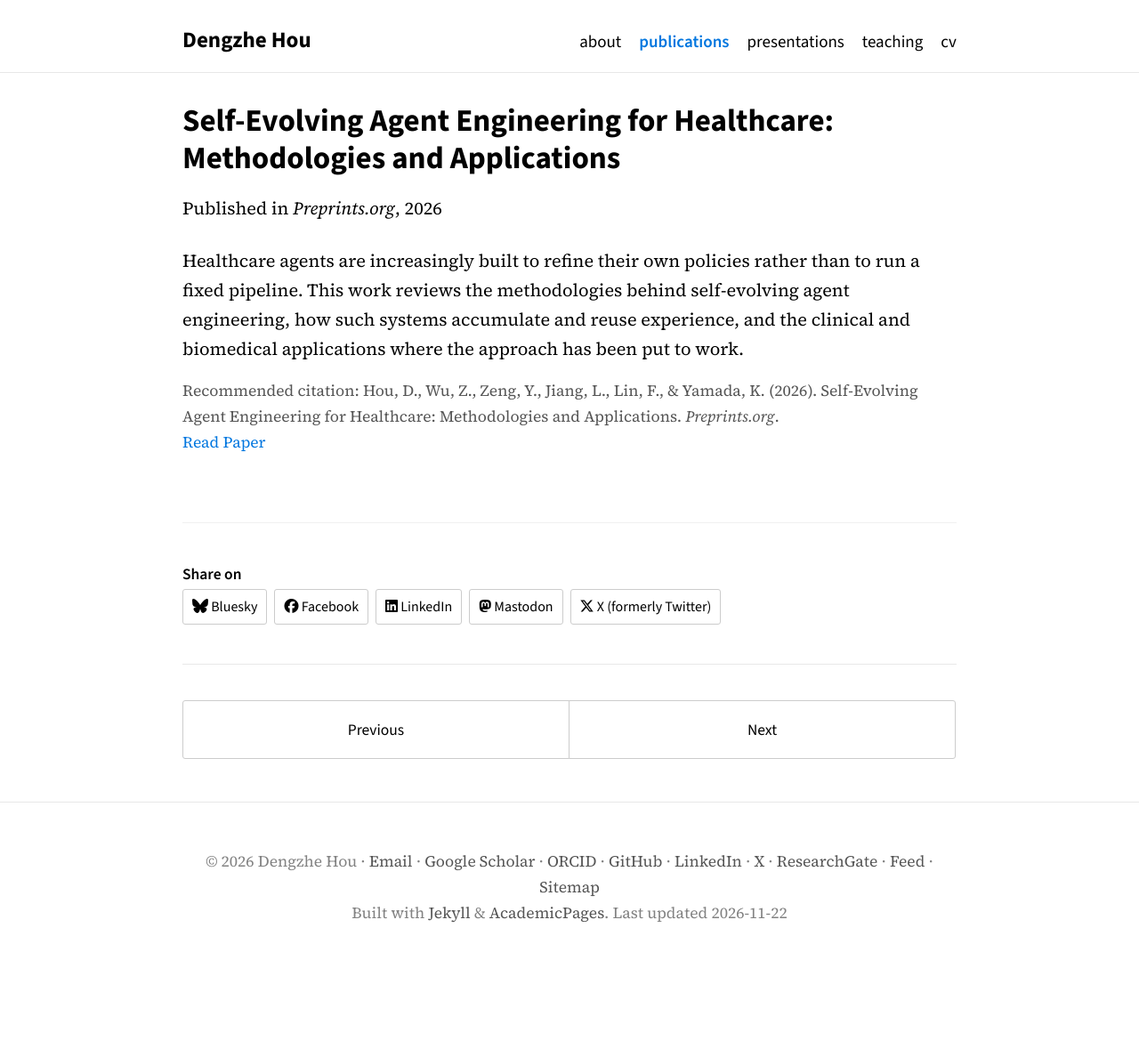
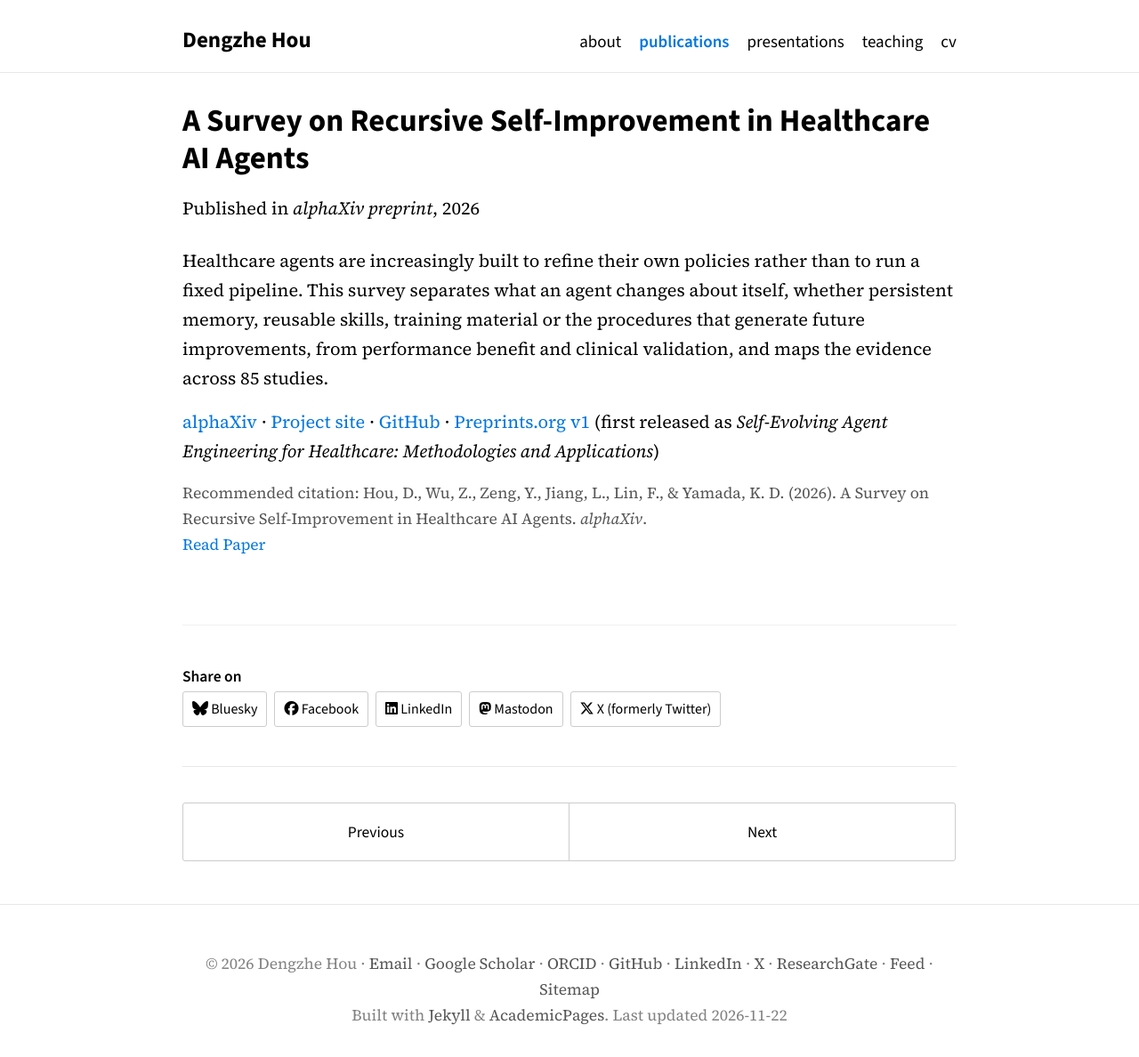
Before and after one commit to dengzhe-hou/dengzhe-hou.github.io, a Jekyll site: the page built from _publications/2026-05-22-preprints-self-evolving.md, in a window 1280 px wide. Shown: the whole page at 89% size. Built offline with Jekyll 4.4.1, drawn with Linux system fonts in a browser that asks for light colours; before the commit the page ends 1073 px from its top, so only the background shows below that.

Commit message:
Update RSI healthcare survey: new title, alphaXiv link, news item

```diff
--- a/_publications/2026-05-22-preprints-self-evolving.md
+++ b/_publications/2026-05-22-preprints-self-evolving.md
@@ -1,13 +1,15 @@
 ---
-title: "Self-Evolving Agent Engineering for Healthcare: Methodologies and Applications"
+title: "A Survey on Recursive Self-Improvement in Healthcare AI Agents"
 collection: publications
 category: preprints
 permalink: /publication/2026-preprints-self-evolving
-excerpt: 'A survey of how healthcare AI agents are built to improve themselves, covering the methodologies behind self-evolving agent engineering and where they are actually deployed in clinical and biomedical settings.'
+excerpt: 'A survey of recursive self-improvement in healthcare AI agents, separating what an agent changes about itself (memory, skills, training material, or the procedures that produce future improvements) from performance gains and clinical validation, with an evidence map of 85 studies.'
 date: 2026-05-22
-venue: 'Preprints.org'
-paperurl: 'https://www.preprints.org/manuscript/202605.1547'
-citation: 'Hou, D., Wu, Z., Zeng, Y., Jiang, L., Lin, F., &amp; Yamada, K. (2026). Self-Evolving Agent Engineering for Healthcare: Methodologies and Applications. <i>Preprints.org</i>.'
+venue: 'alphaXiv preprint'
+paperurl: 'https://www.alphaxiv.org/abs/2611.recursive-self-improvement-healthcare-agents'
+citation: 'Hou, D., Wu, Z., Zeng, Y., Jiang, L., Lin, F., &amp; Yamada, K. D. (2026). A Survey on Recursive Self-Improvement in Healthcare AI Agents. <i>alphaXiv</i>.'
 ---
 
-Healthcare agents are increasingly built to refine their own policies rather than to run a fixed pipeline. This work reviews the methodologies behind self-evolving agent engineering, how such systems accumulate and reuse experience, and the clinical and biomedical applications where the approach has been put to work.
+Healthcare agents are increasingly built to refine their own policies rather than to run a fixed pipeline. This survey separates what an agent changes about itself, whether persistent memory, reusable skills, training material or the procedures that generate future improvements, from performance benefit and clinical validation, and maps the evidence across 85 studies.
+
+[alphaXiv](https://www.alphaxiv.org/abs/2611.recursive-self-improvement-healthcare-agents) · [Project site](https://dengzhe-hou.github.io/RSI-Healthcare-Agents/) · [GitHub](https://github.com/dengzhe-hou/RSI-Healthcare-Agents) · [Preprints.org v1](https://www.preprints.org/manuscript/202605.1547) (first released as *Self-Evolving Agent Engineering for Healthcare: Methodologies and Applications*)
```
Also changed, not shown: _pages/about.md (+1 -0 lines).
